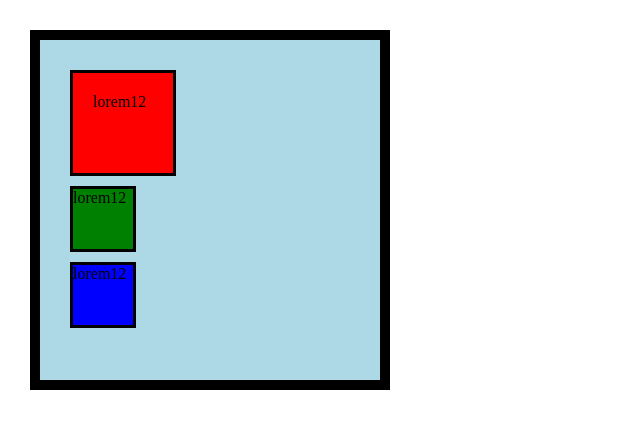
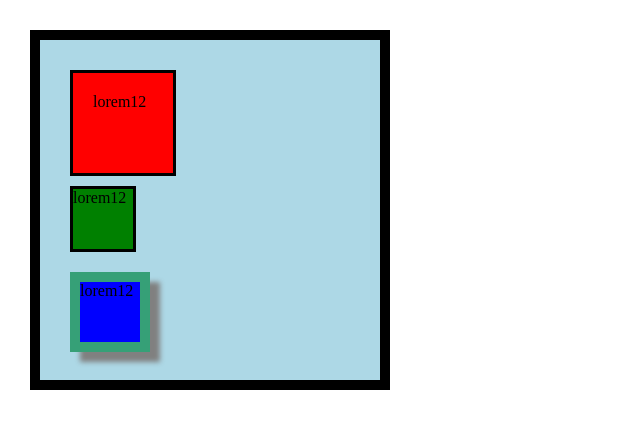
Before and after one commit to gaurav1vishwa/Frontend-Technology, a plain HTML site: page CSS/BoxModel.html in a window 1280 px wide. Shown: the whole page, without its empty margins (0-640 px from the left). Drawn offline with Linux system fonts and the light colour scheme.

Commit message:
boxModel 02

```diff
--- a/CSS/BoxModel.html
+++ b/CSS/BoxModel.html
@@ -38,7 +38,13 @@
             height: 60px;
             background-color: blue;
             border: 3px solid black;
-            margin: 10px;
+            margin: 20px 10px 20px 10px;
+            border-color: red;
+            border-width: 5px;
+            border-style: dashed;
+            border: 10px solid rgb(54, 160, 119);
+            box-shadow: 10px 10px 5px grey;
+
         }
     </style>
 </head>
```
